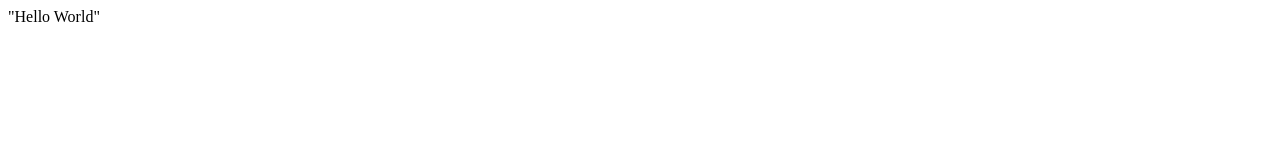
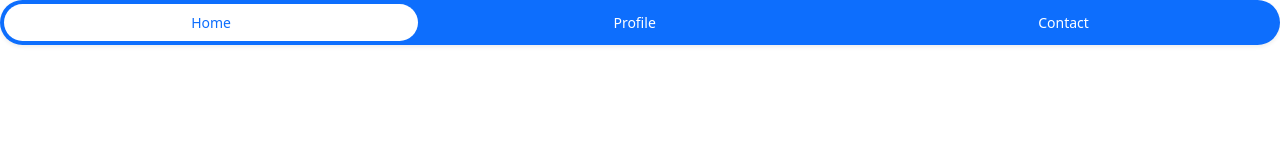
Before and after one commit to Arcaticas/Arcaticas.github.io, a website: page index.html in a window 1280 px wide. Drawn offline with nearby package versions, Linux system fonts and the light colour scheme.

Commit message:
Bootstrap

```diff
--- a/index.html
+++ b/index.html
@@ -1 +1,13 @@
-"Hello World"
+<link href="https://cdn.jsdelivr.net/npm/bootstrap@5.3.3/dist/css/bootstrap.min.css" rel="stylesheet" integrity="sha384-QWTKZyjpPEjISv5WaRU9OFeRpok6YctnYmDr5pNlyT2bRjXh0JMhjY6hW+ALEwIH" crossorigin="anonymous">
+
+<ul class="nav nav-pills nav-fill gap-2 p-1 small bg-primary rounded-5 shadow-sm" id="pillNav2" role="tablist" style="--bs-nav-link-color: var(--bs-white); --bs-nav-pills-link-active-color: var(--bs-primary); --bs-nav-pills-link-active-bg: var(--bs-white);">
+    <li class="nav-item" role="presentation">
+      <button class="nav-link active rounded-5" id="home-tab2" data-bs-toggle="tab" type="button" role="tab" aria-selected="true">Home</button>
+    </li>
+    <li class="nav-item" role="presentation">
+      <button class="nav-link rounded-5" id="profile-tab2" data-bs-toggle="tab" type="button" role="tab" aria-selected="false">Profile</button>
+    </li>
+    <li class="nav-item" role="presentation">
+      <button class="nav-link rounded-5" id="contact-tab2" data-bs-toggle="tab" type="button" role="tab" aria-selected="false">Contact</button>
+    </li>
+  </ul>
--- /dev/null
+++ b/package.json
@@ -0,0 +1,5 @@
+{
+  "dependencies": {
+    "bootstrap": "^5.3.3"
+  }
+}
```
Also changed, not shown: 1 other file.
